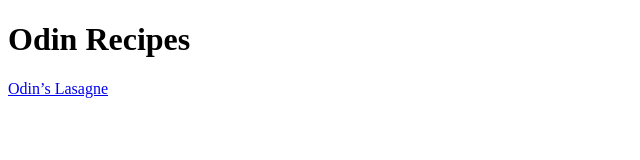
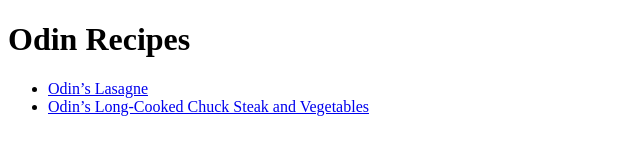
Before and after one commit to AndrewPearce2009/odin-recipes, a plain HTML site: page index.html in a window 1280 px wide. Shown: the whole page, without its empty margins (0-640 px from the left). Drawn offline with Linux system fonts and the light colour scheme.

Commit message:
Correct hyperlinks in each webpage
Arranged each hyperlink group in each page into a list for
more consistency and organisation.

Added hyperlinks for the new recipe to the index.html and
lasagne.html files.

```diff
--- a/index.html
+++ b/index.html
@@ -8,6 +8,9 @@
 <body>
     <h1>Odin Recipes</h1>
 
-    <a href="recipes/lasagne.html">Odin&rsquo;s Lasagne</a>
+    <ul>
+        <li><a href="recipes/lasagne.html">Odin&rsquo;s Lasagne</a></li>
+        <li><a href="recipes/chuck-steak-with-veg.html">Odin&rsquo;s Long-Cooked Chuck Steak and Vegetables</a></li>
+    </ul>
 </body>
 </html>
```
Also changed, not shown: recipes/chuck-steak-with-veg.html (+1 -1 lines), recipes/lasagne.html (+4 -1 lines).
